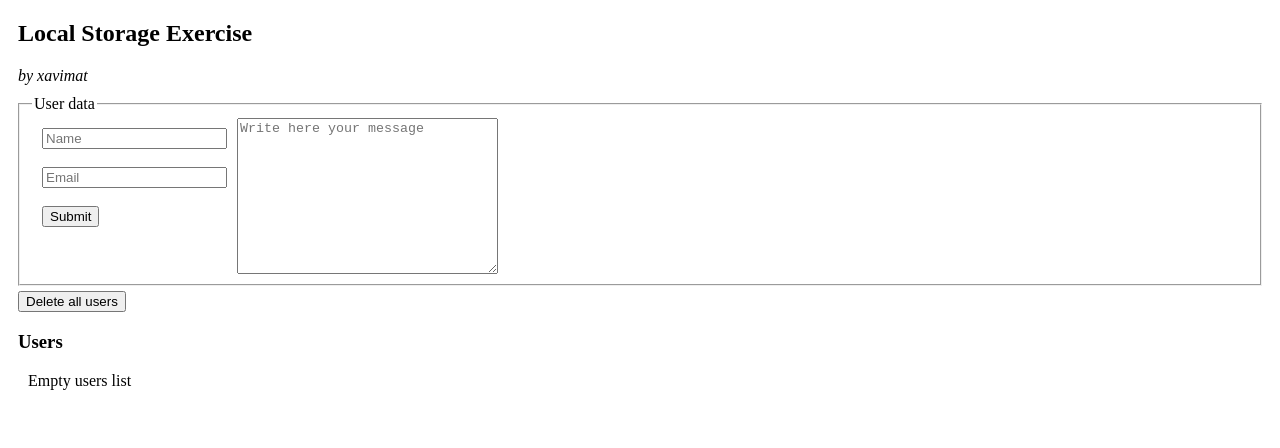
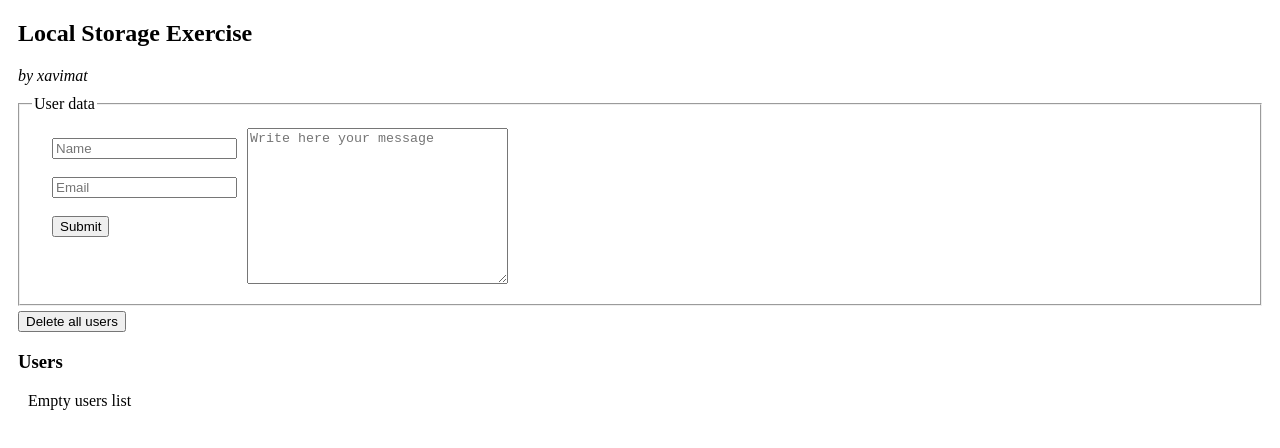
Before and after one commit to xavi-mat/boot104-webstorage, a plain HTML site: page index.html in a window 1280 px wide. Drawn offline with Linux system fonts and the light colour scheme.

Commit message:
Last format details

```diff
--- a/index.html
+++ b/index.html
@@ -31,7 +31,7 @@
       background-color: rgb(215, 255, 215);
     }
 
-    .fieldset {
+    .row {
       display: flex;
     }
 
@@ -45,8 +45,9 @@
   </div>
   <div>
     <form id="user-form" action="post">
-      <fieldset class="fieldset">
+      <fieldset>
         <legend>User data</legend>
+        <div class="row">
         <div>
           <input type="text" id="name" name="name" placeholder="Name" required><br><br>
           <input type="email" id="email" name="email" placeholder="Email" required><br><br>
@@ -54,7 +55,9 @@
         </div>
         <textarea name="message" id="message" cols="30" rows="10" placeholder="Write here your message"
           required></textarea><br>
+          </div>
         </fieldset>
+
     </form>
     <button onclick="deleteAllUsers()">Delete all users</button>
   </div>
```
